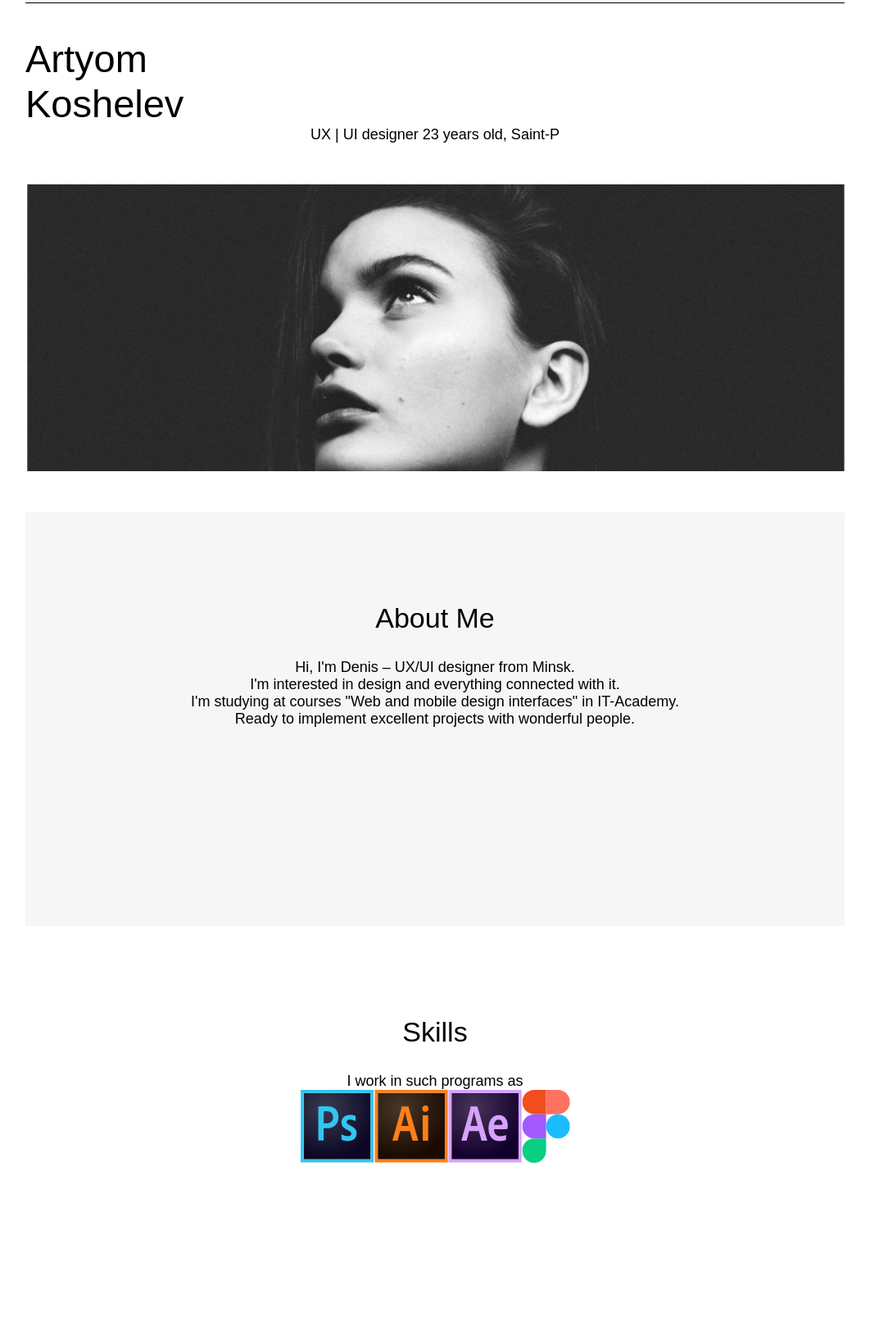
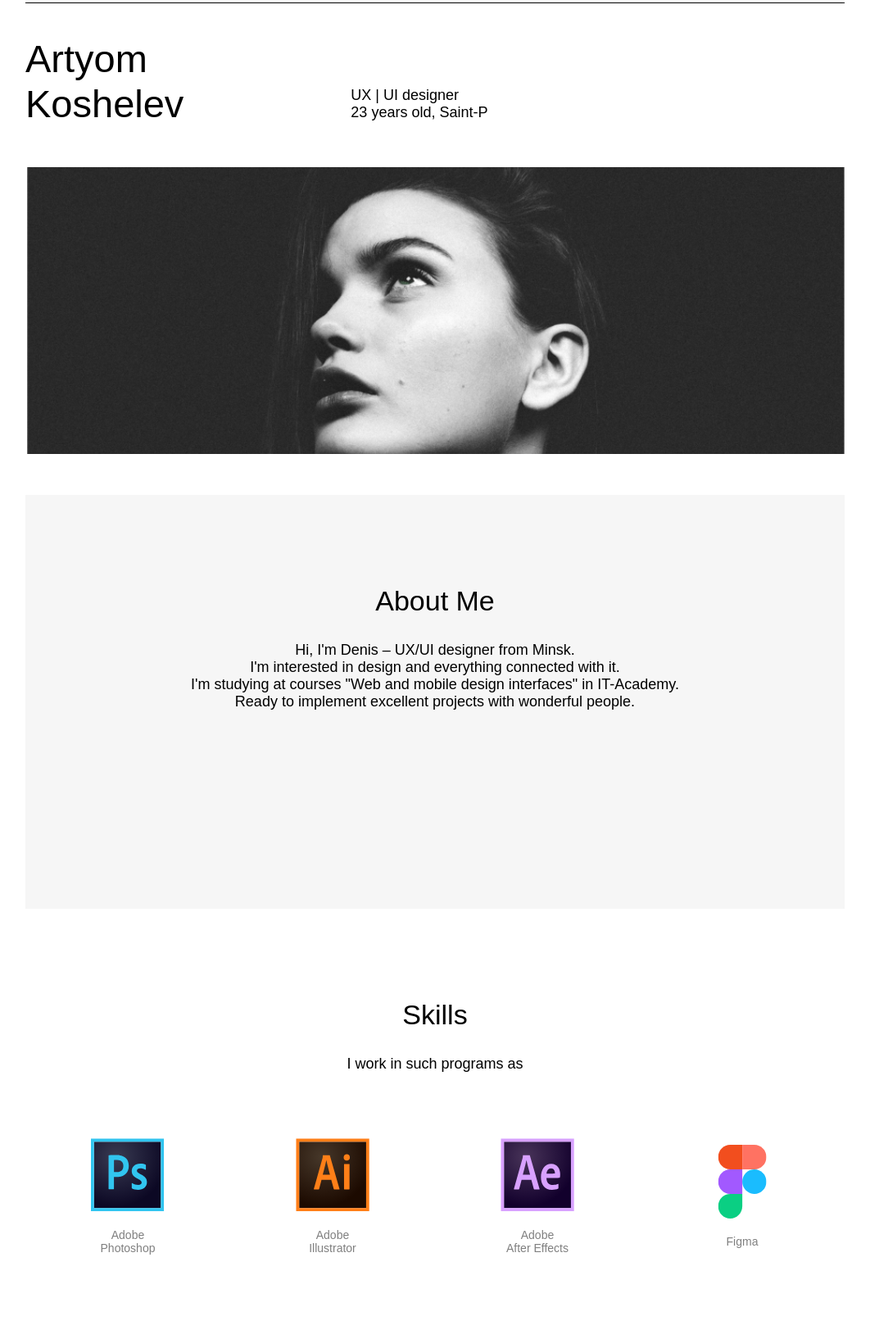
Before and after one commit to koshelev-a/Sketch-site, a plain HTML site: page index.html in a window 1280 px wide. Shown: the part 58-1692 px from the top of the page at 82% size, without its empty margins (109-1171 px from the left). Drawn offline with Linux system fonts and the light colour scheme; a web font is replaced by a local one.

Commit message:
updata home&skills

```diff
--- a/css/style.css
+++ b/css/style.css
@@ -4,6 +4,11 @@
     box-sizing: border-box;
 }
 /* Общий настройки */
+
+body{
+    padding: 0 15px;
+}
+
 a{
     text-decoration: none;
 }
@@ -48,6 +53,18 @@ li {
     margin: auto;
 }
 
+@media (max-width: 1000px) {
+    .content {
+        max-width: 750px;
+    }
+}
+
+@media (max-width: 767px) {
+    .content {
+        max-width: none;
+    }
+}
+
 .zag {
     padding-top: 110px;
     padding-bottom: 30px;
@@ -69,23 +86,19 @@ li {
 
 /* Начальная */
 .name_creater {
-    display: block;
-    margin: auto;
+    display: inline-block;
     padding-top: 40px;
+    padding-right: 200px;
     font-family: 'Gilroy-Bold', sans-serif;
     font-size: 47px;
 }
 
 .home_page {
     max-width: 100%;
-    margin: 0;
-    padding-bottom: 50px;
 }
 
 .home_text {
-    display: flex;
-    justify-content: center;
-    align-items: center;
+    display: inline-block;
     font-family: 'Gilroy-Medium', sans-serif;
     font-size: 18px;
 }
@@ -93,7 +106,7 @@ li {
 .home_img {
     max-width: 100%;
     height: 350px;
-    margin-top: 50px;
+    margin: 50px 0;
     background-image: url(/img/home.png);
     background-size: cover;
 }
@@ -107,14 +120,38 @@ li {
 
 /* Скилл */
 .skill_page {
+    max-width: 100%;
     height: 610px;
     display: block;
 }
 
-.skill_img {
+.skill_{
     display: flex;
     justify-content: center;
 }
+
+.skill_box {
+    display: flex;
+    flex-direction: column;
+    justify-content: center;
+    margin: 10px;
+    padding: 70px;
+}
+
+.skill_img {
+    width: 90px;
+    height: 90px;
+}
+
+.skill_text {
+    font-family: 'Gilroy-Bold', sans-serif;
+    font-size: 14px;
+    color: rgb(0, 0, 0, 0.5);
+    padding: 20px 0;
+    text-align: center;
+}
+
+
 /* */
 .portfolio_page {
     height: 2250px;
@@ -153,7 +190,7 @@ li {
     justify-content: center;
 }
 
-.ft_img {
+.footer_img {
     padding: 40px 30px;
 }
 #footer_text{
--- a/index.html
+++ b/index.html
@@ -6,7 +6,7 @@
     <meta name="viewport" content="width=device-width, initial-scale=1.0">
     <link rel="stylesheet" href="/css/style.css">
     <link href="http://fonts.cdnfonts.com/css/gilroy-bold" rel="stylesheet">
-    <title>Document</title>
+    <title>Portfolio</title>
     <script src="/js/main.js" defer></script>
 </head>
 
@@ -33,7 +33,7 @@
         <div class="home_page">
             <div class="name_creater">Artyom<br>Koshelev</div>
             <div class="home_text">
-                UX | UI designer
+                UX | UI designer<p></p>
                 23 years old, Saint-P
             </div>
             <div class="home_img"></div>
@@ -63,11 +63,11 @@
                 <div class="text">
                     I work in such programs as
                 </div>
-            <div class="skill_img">
-                <img src="/img/PS.svg" alt="Photoshop"></a>
-                <img src="/img/AI.svg" alt="">
-                <img src="/img/AE.svg" alt="">
-                <img src="/img/Figma.svg" alt="Figma">
+            <div class="skill_">
+                <div class="skill_box"><img class="skill_img" src="/img/PS.svg" alt="Photoshop"><a class="skill_text">Adobe Photoshop</a></div>
+                <div class="skill_box"><img class="skill_img" src="/img/AI.svg" alt="Illustrator"><a class="skill_text">Adobe Illustrator</a></div>
+                <div class="skill_box"><img class="skill_img" src="/img/AE.svg" alt="After Effects"><a class="skill_text">Adobe <p></p>After Effects</a></div>
+                <div class="skill_box"><img class="skill_img" src="/img/Figma.svg" alt="Figma"><a class="skill_text">Figma</a></div>
             </div>
         </div>
 
@@ -87,10 +87,10 @@
             </div>
 
             <div class="footer_icon">
-                <a href="#"><img class="ft_img" src="/img/in.svg" alt=""></a>
-                <a href="#"><img class="ft_img" src="/img/insta.svg" alt=""></a>
-                <a href="#"><img class="ft_img" src="/img/be.svg" alt=""></a>
-                <a href="#"><img class="ft_img" src="/img/web.svg" alt=""></a>
+                <a href="#"><img class="footer_img" src="/img/in.svg" alt=""></a>
+                <a href="https://www.instagram.com/a.fifflaren"><img class="footer_img" src="/img/insta.svg" alt="Instagram"></a>
+                <a href="https://www.behance.net/artyomkoshelev"><img class="footer_img" src="/img/be.svg" alt="Behance"></a>
+                <a href="#"><img class="footer_img" src="/img/web.svg" alt=""></a>
             </div>
 
             <div class="text" id="footer_like">
```
